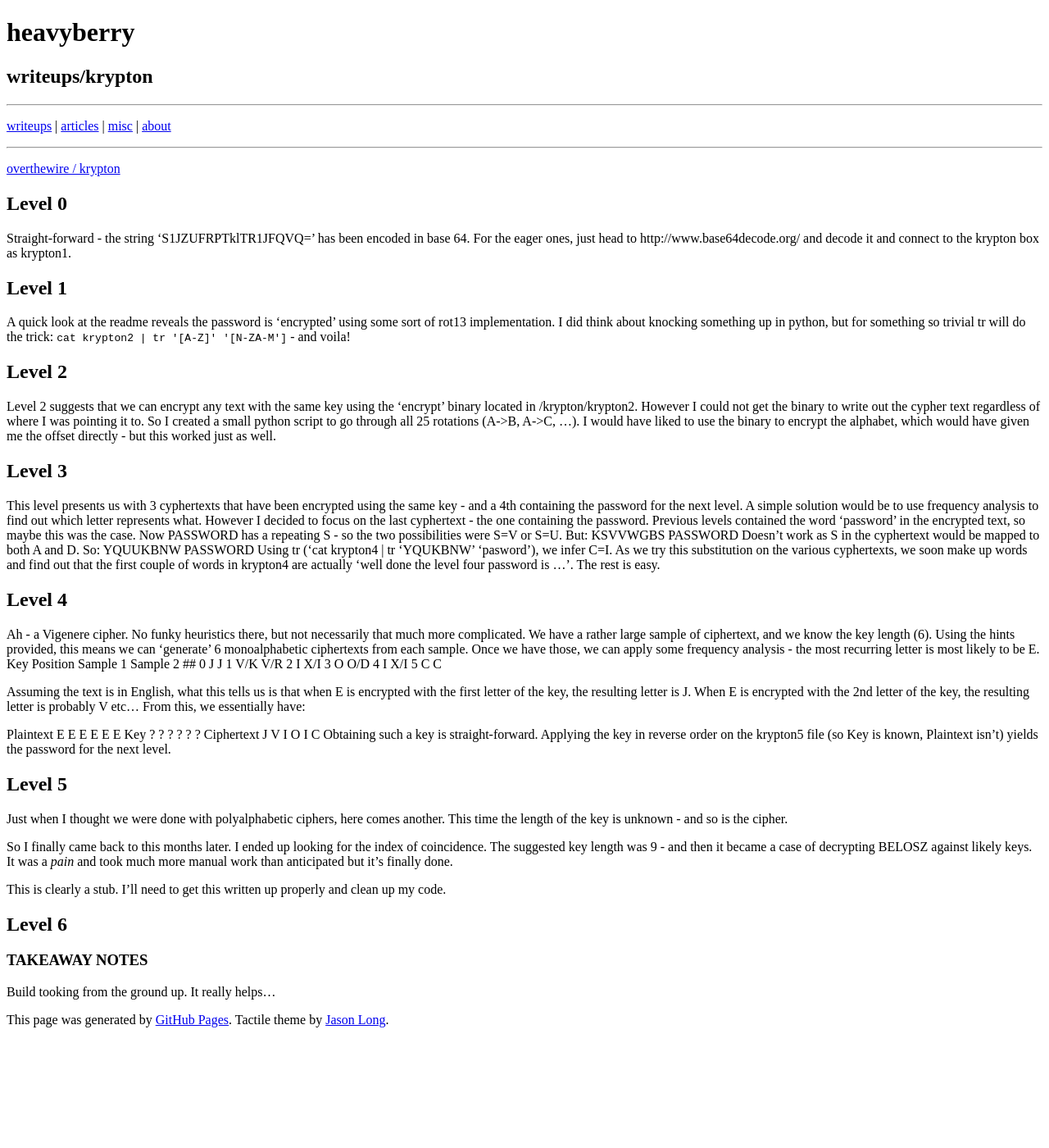
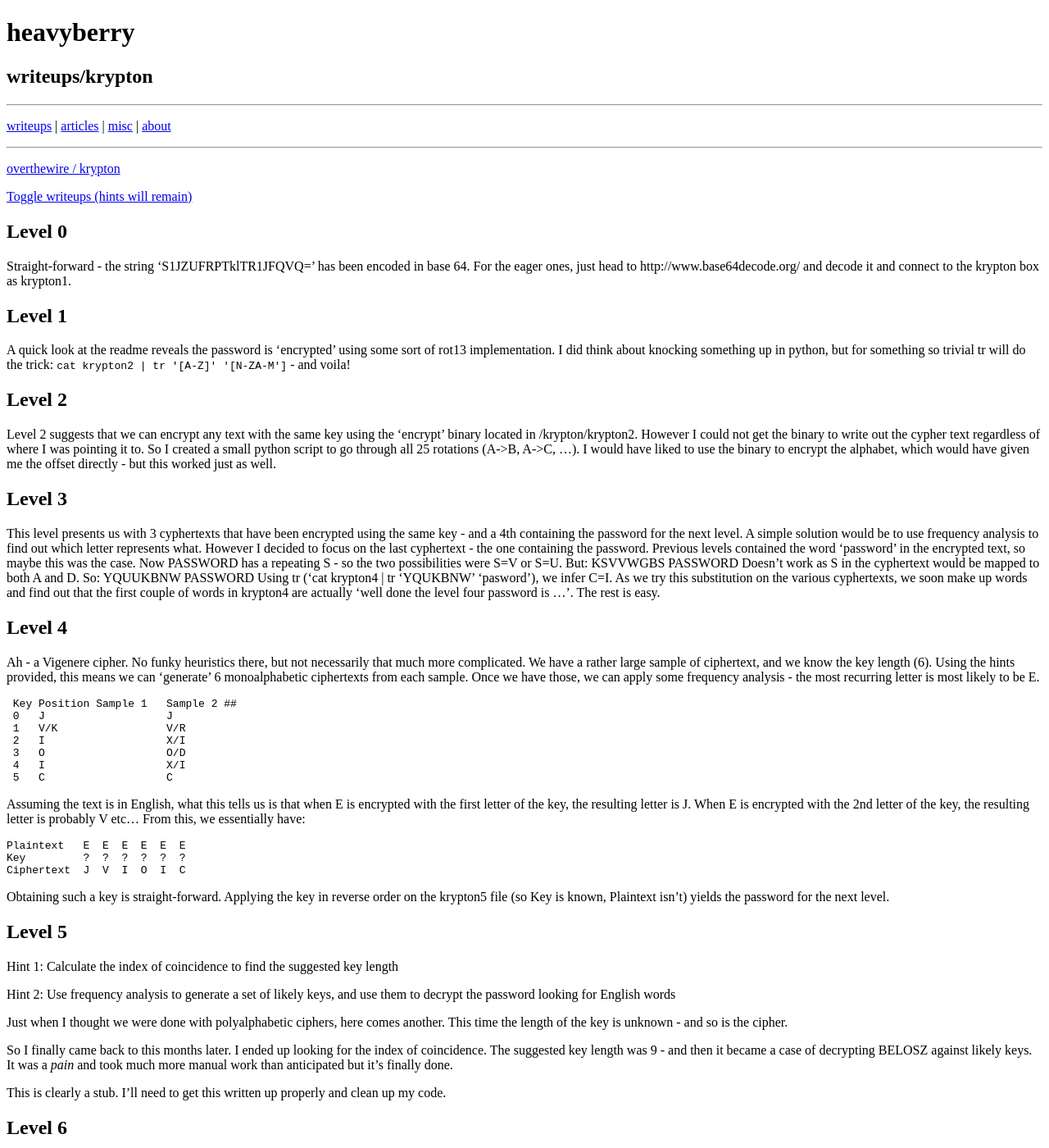
Before and after one commit to axiomiety/axiomiety.github.io, a Jekyll site: the page built from writeups/krypton.markdown, in a window 1280 px wide and 1400 px high. Shown: the whole window at 82% size. Built offline with Jekyll 4.4.1, drawn with Linux system fonts in a browser that asks for light colours; nearby versions of some CDN libraries; some web fonts are replaced.

Commit message:
writeup toggle

```diff
--- a/writeups/index.markdown
+++ b/writeups/index.markdown
@@ -6,7 +6,7 @@
 
 I'm a big fan of wargames - they always strike me as a great way to build up know-how and more importantly, just a fun way to learn about new things. Barrier to entry is limited by how much time you can dedicate to the game and not much else. Apart from a shell and an inquisitive mind, there isn't much else required.
 
-The below are mainly writeups. They provide a full working solutions, and aren't particularly helpful if you're only looking for hints to point you in the right direction. I am currently experimenting with adding hints using overlays - check out [Natas](natas.html) to see what that looks like.
+The below are mainly writeups. They provide a full working solutions, and aren't particularly helpful if you're only looking for hints to point you in the right direction. I am currently experimenting with adding hints using overlays and the ability to toggle writeups - check out [Natas](natas.html) to see what that looks like.
 
 #### [OverTheWire](http://www.overthewire.org/) ####
 
--- a/writeups/krypton.markdown
+++ b/writeups/krypton.markdown
@@ -6,20 +6,33 @@
 
 [overthewire / krypton](http://www.overthewire.org/wargames/krypton/)
 
+<a href="#" onclick="toggle_writeups();">Toggle writeups (hints will remain)</a>
+
 ## Level 0 ##
 
+{::options parse_block_html="true" /}
+<div class="writeup">
 Straight-forward - the string 'S1JZUFRPTklTR1JFQVQ=' has been encoded in base 64. For the eager ones, just head to http://www.base64decode.org/ and decode it and connect to the krypton box as krypton1.
+</div>
 
 ## Level 1 ##
 
+{::options parse_block_html="true" /}
+<div class="writeup">
 A quick look at the readme reveals the password is 'encrypted' using some sort of rot13 implementation. I did think about knocking something up in python, but for something so trivial tr will do the trick: `cat krypton2 | tr '[A-Z]' '[N-ZA-M']` - and voila!
+</div>
 
 ## Level 2 ##
 
+{::options parse_block_html="true" /}
+<div class="writeup">
 Level 2 suggests that we can encrypt any text with the same key using the 'encrypt' binary located in /krypton/krypton2. However I could not get the binary to write out the cypher text regardless of where I was pointing it to. So I created a small python script to go through all 25 rotations (A->B, A->C, ...). I would have liked to use the binary to encrypt the alphabet, which would have given me the offset directly - but this worked just as well.
+</div>
 
 ## Level 3 ##
 
+{::options parse_block_html="true" /}
+<div class="writeup">
 This level presents us with 3 cyphertexts that have been encrypted using the same key - and a 4th containing the password for the next level. A simple solution would be to use frequency analysis to find out which letter represents what. However I decided to focus on the last cyphertext - the one containing the password. Previous levels contained the word 'password' in the encrypted text, so maybe this was the case. Now PASSWORD has a repeating S - so the two possibilities were S=V or S=U. But:
 KSVVWGBS
 PASSWORD
@@ -27,32 +40,51 @@
 YQUUKBNW
 PASSWORD
 Using tr ('cat krypton4 | tr 'YQUKBNW' 'pasword'), we infer C=I. As we try this substitution on the various cyphertexts, we soon make up words and find out that the first couple of words in krypton4 are actually 'well done the level four password is ...'. The rest is easy.
+</div>
 
 ## Level 4 ##
 
+{::options parse_block_html="true" /}
+<div class="writeup">
 Ah - a Vigenere cipher. No funky heuristics there, but not necessarily that much more complicated. We have a rather large sample of ciphertext, and we know the key length (6). Using the hints provided, this means we can 'generate' 6 monoalphabetic ciphertexts from each sample. Once we have those, we can apply some frequency analysis - the most recurring letter is most likely to be E.
- Key Position Sample 1   Sample 2 ##
- 0   J   J
- 1   V/K   V/R
- 2   I   X/I
- 3   O   O/D
- 4   I   X/I
- 5   C   C
+
+     Key Position Sample 1   Sample 2 ##
+     0   J                   J
+     1   V/K                 V/R
+     2   I                   X/I
+     3   O                   O/D
+     4   I                   X/I
+     5   C                   C
 
 Assuming the text is in English, what this tells us is that when E is encrypted with the first letter of the key, the resulting letter is J. When E is encrypted with the 2nd letter of the key, the resulting letter is probably V etc... From this, we essentially have:
 
- Plaintext   E   E   E  E E E
- Key   ?  ?    ?  ?   ?   ?
- Ciphertext  J   V   I   O   I   C
+    Plaintext   E  E  E  E  E  E
+    Key         ?  ?  ?  ?  ?  ?
+    Ciphertext  J  V  I  O  I  C
+
 Obtaining such a key is straight-forward. Applying the key in reverse order on the krypton5 file (so Key is known, Plaintext isn't) yields the password for the next level.
+</div>
 
 ## Level 5 ##
 
+Hint 1:
+<span class="spoiler" tabindex="0">
+Calculate the index of coincidence to find the suggested key length
+</span>
+
+Hint 2:
+<span class="spoiler" tabindex="0">
+Use frequency analysis to generate a set of likely keys, and use them to decrypt the password looking for English words
+</span>
+
+{::options parse_block_html="true" /}
+<div class="writeup">
 Just when I thought we were done with polyalphabetic ciphers, here comes another. This time the length of the key is unknown - and so is the cipher.
 
 So I finally came back to this months later. I ended up looking for the index of coincidence. The suggested key length was 9 - and then it became a case of decrypting BELOSZ against likely keys. It was a *pain* and took much more manual work than anticipated but it's finally done.
 
 This is clearly a stub. I'll need to get this written up properly and clean up my code.
+</div>
 
 ## Level 6 ##
 
```
Also changed, not shown: writeups/leviathan.markdown (+23 -0 lines), writeups/semtex.markdown (+27 -0 lines), writeups/vortex.markdown (+11 -0 lines).
